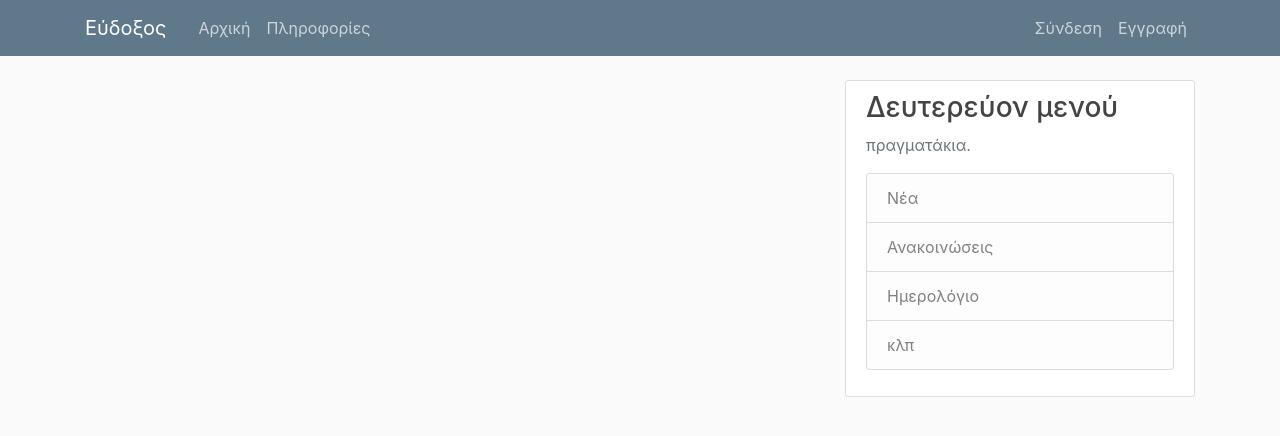
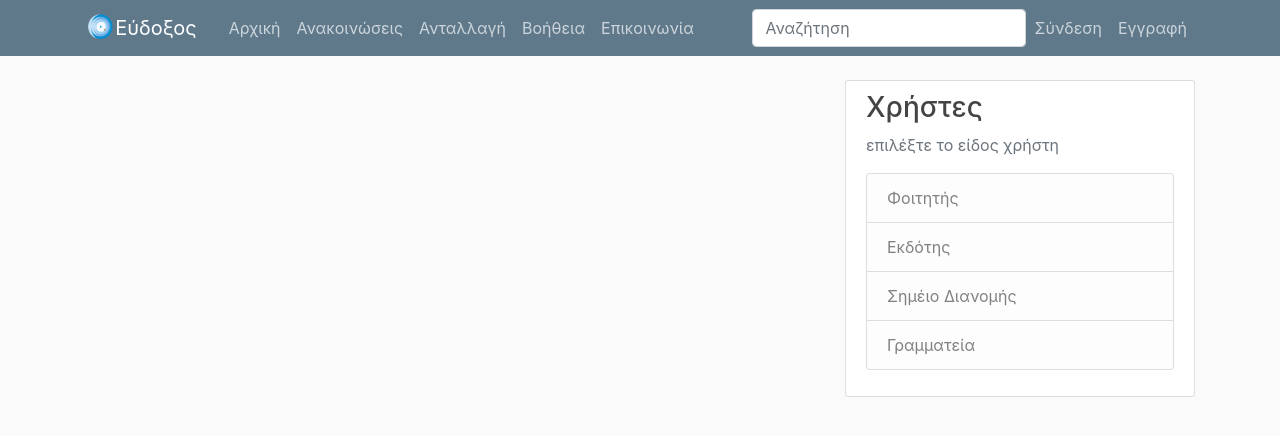
Before and after one commit to pelekoudasq/eudoxus, a Django app: page / in a window 1280 px wide. Shown: the top 436 px of the page. Run offline with Django 3.2, Linux system fonts and the light colour scheme; some libraries are stand-ins or nearby versions.

Commit message:
logo - search

```diff
--- a/users/templates/users/base.html
+++ b/users/templates/users/base.html
@@ -18,16 +18,25 @@
 	<header class="site-header">
 		<nav class="navbar navbar-expand-md navbar-dark bg-steel fixed-top">
 			<div class="container">
-				<a class="navbar-brand mr-4" href="{% url 'users-home' %}">Εύδοξος</a>
+				<a class="navbar-brand mr-4" href="{% url 'users-home' %}"><img style="display: inline-block; height: 30px; margin-top: -5px" src="{% static '/eudoxus-logo.png' %}">Εύδοξος</a>
 				<button class="navbar-toggler" type="button" data-toggle="collapse" data-target="#navbarToggle" aria-controls="navbarToggle" aria-expanded="false" aria-label="Toggle navigation">
 				<span class="navbar-toggler-icon"></span>
 				</button>
 				<div class="collapse navbar-collapse" id="navbarToggle">
 					<div class="navbar-nav mr-auto">
 						<a class="nav-item nav-link" href="{% url 'users-home' %}">Αρχική</a>
-						<a class="nav-item nav-link" href="{% url 'users-about' %}">Πληροφορίες</a>
+						<a class="nav-item nav-link" href="{% url 'users-about' %}">Ανακοινώσεις</a>
+						<a class="nav-item nav-link" href="{% url 'users-about' %}">Ανταλλαγή</a>
+						<a class="nav-item nav-link" href="{% url 'users-about' %}">Βοήθεια</a>
+						<a class="nav-item nav-link" href="{% url 'users-about' %}">Επικοινωνία</a>
 					</div>
 					<!-- Navbar Right Side -->
+					<form class="navbar-form navbar-left form-inline" action="/action_page.php">
+				      <div class="form-group">
+				        <input type="text" class="form-control" placeholder="Αναζήτηση">
+				      </div>
+				    </form>
+
 					<div class="navbar-nav">
 						{% if user.is_authenticated %}
 							<a class="nav-item nav-link" href="{% url 'profile' %}">Προφίλ</a>
@@ -56,13 +65,13 @@
 			</div>
 			<div class="col-md-4">
 				<div class="content-section">
-					<h3>Δευτερεύον μενού</h3>
-					<p class='text-muted'>πραγματάκια.
+					<h3>Χρήστες</h3>
+					<p class='text-muted'>επιλέξτε το είδος χρήστη
 						<ul class="list-group">
-							<li class="list-group-item list-group-item-light">Νέα</li>
-							<li class="list-group-item list-group-item-light">Ανακοινώσεις</li>
-							<li class="list-group-item list-group-item-light">Ημερολόγιο</li>
-							<li class="list-group-item list-group-item-light">κλπ</li>
+							<li class="list-group-item list-group-item-light">Φοιτητής</li>
+							<li class="list-group-item list-group-item-light">Εκδότης</li>
+							<li class="list-group-item list-group-item-light">Σημέιο Διανομής</li>
+							<li class="list-group-item list-group-item-light">Γραμματεία</li>
 						</ul>
 					</p>
 				</div>
```
Also changed, not shown: users/static/eudoxus-logo.png (added).
